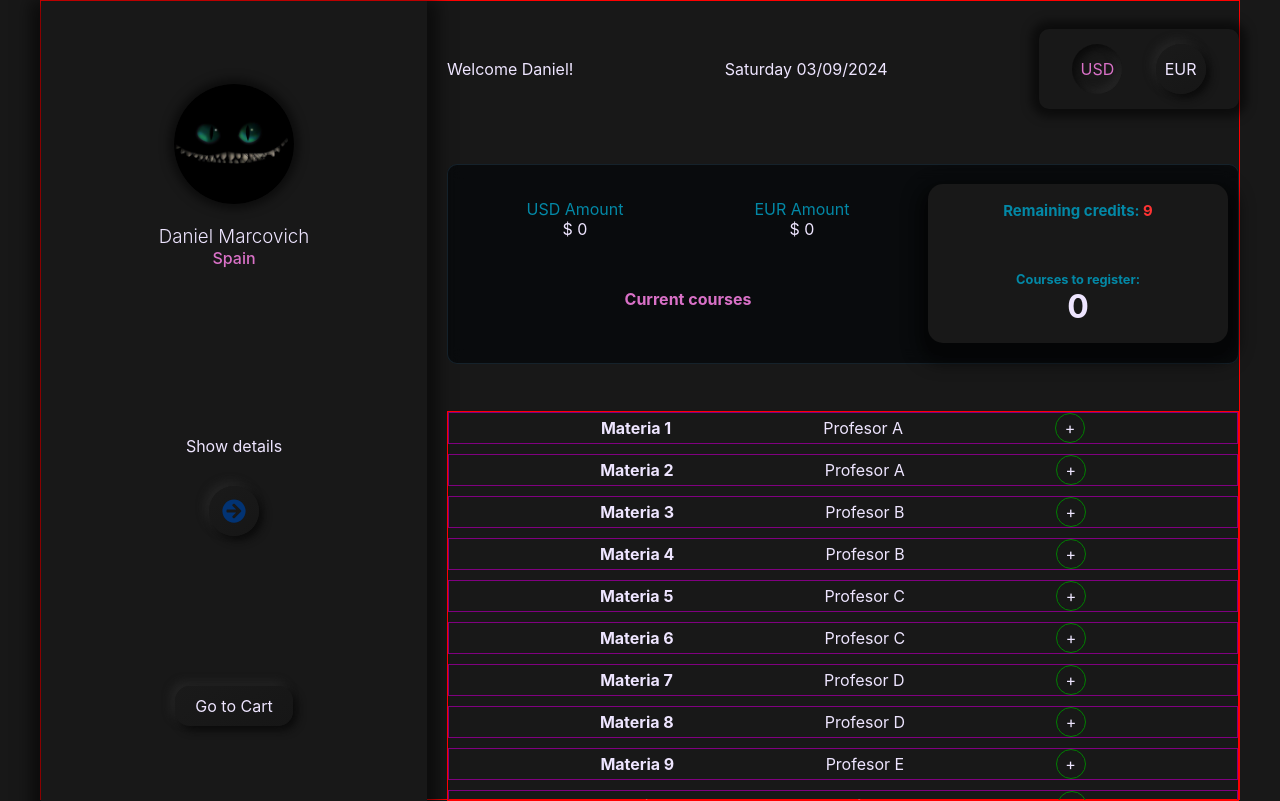
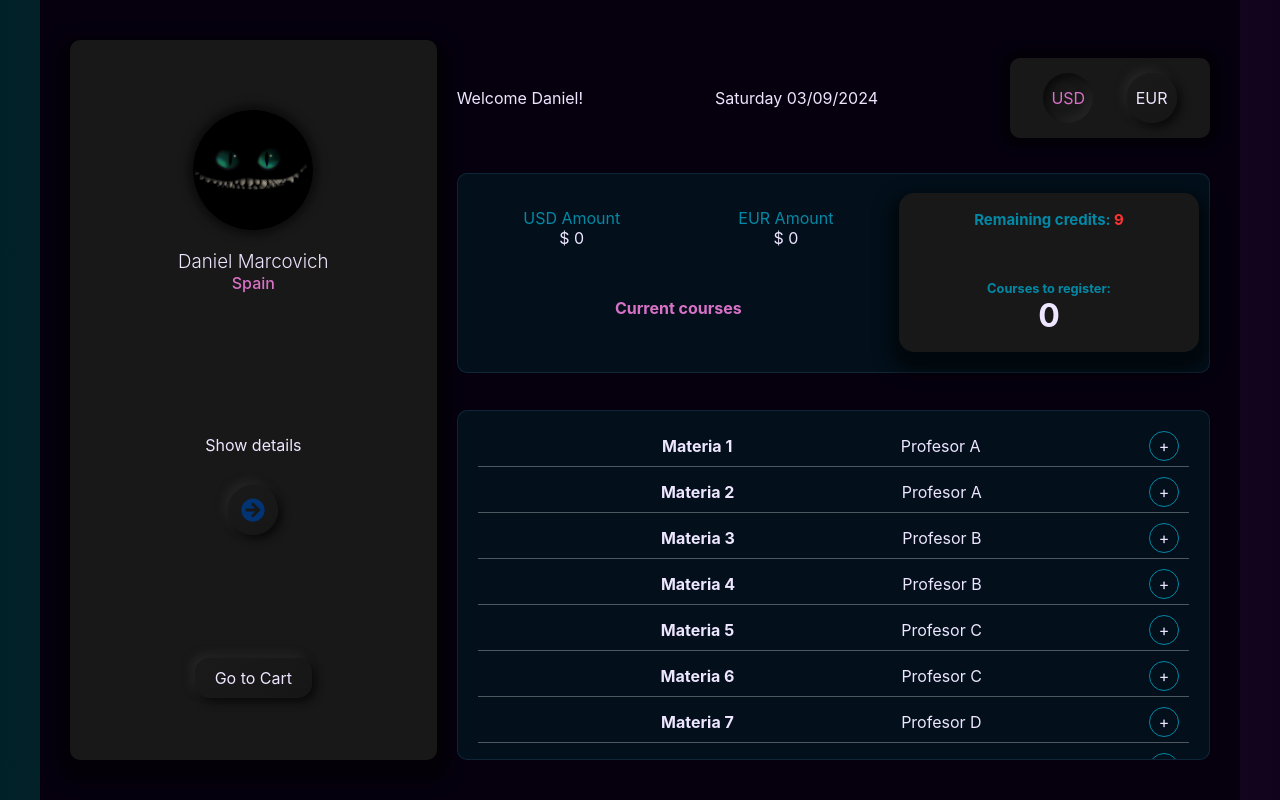
Before and after one commit to BNAStudio/app_inter, a React (Create React App) app: page / in a window 1280 px wide. Built offline with nearby package versions, Linux system fonts and the light colour scheme; the HTML template or start-up script is replaced by a standard one.

Commit message:
refactor(components): update table styles

```diff
--- a/src/components/Aside/Aside.scss
+++ b/src/components/Aside/Aside.scss
@@ -7,6 +7,7 @@
     align-content: space-around;
     background: var(--dark);
     box-shadow: 0px 10px 15px 11px rgba(0, 0, 0, 0.5);
+    border-radius: 10px;
 }
 
 .link-text {
--- a/src/components/Courses/Courses.scss
+++ b/src/components/Courses/Courses.scss
@@ -1,10 +1,44 @@
+@import "../../styles/index.scss";
+
 .c-courses {
+    @include glass_effect();
+    padding: 20px;
     display: flex;
     justify-content: center;
     align-content: flex-start;
     width: 100%;
-    border: 1px solid red;
     flex-wrap: wrap;
     row-gap: 10px;
-    overflow: scroll;
+    overflow-y: scroll;
 }
+
+
+::-webkit-scrollbar {
+    width: 12px;
+    height: 12px;
+}
+
+::-webkit-scrollbar-thumb {
+    background: var(--dark-blue);
+    border-radius: 6px;
+    border: 2px solid transparent;
+    &:hover {
+        background: var(--complementary-hover);
+    }
+}
+
+
+::-webkit-scrollbar-track {
+    background: transparent;
+    border-radius: 6px;
+    box-shadow: inset 0 0 5px var(--dark);
+}
+
+::-webkit-scrollbar-button {
+    display: none;
+}
+
+
+::-webkit-scrollbar-corner {
+    background-color: transparent;
+}
--- a/src/components/RowTable/RowTable.scss
+++ b/src/components/RowTable/RowTable.scss
@@ -1,15 +1,18 @@
 .c-table {
     display: flex;
-    justify-content: space-evenly;
+    justify-content: space-between;
     align-items: center;
     width: 100%;
     height: max-content;
-    border: 1px solid purple;
+    padding: 0 10px 5px 0;
     transition: box-shadow 300ms ease-in-out;
+    border-bottom: 1px solid rgba($color: #ffffffcc, $alpha: 0.3);
 }
+
 .c-table:active {
     border: 1px solid var(--light);
 }
+
 .c-table:hover {
     box-shadow: 0px 0px 5px var(--light);
 }
@@ -17,10 +20,11 @@
 .btn-add-course {
     width: 30px;
     height: 30px;
-    border: 1px solid green;
+    border: 1px solid var(--gradient-mid-blue);
     border-radius: 50%;
     text-align: center;
 }
+
 .btn-add-course:active {
     border: 1px solid red;
     border-radius: 50%;
@@ -29,3 +33,7 @@
 .table-course-name {
     font-size: 1rem;
 }
+
+.invisible {
+    visibility: hidden;
+}
--- a/src/components/RowTable/RowTable.tsx
+++ b/src/components/RowTable/RowTable.tsx
@@ -6,7 +6,7 @@ import { RowTableProps } from "../../models/models";
 const RowTable: React.FC<RowTableProps> = ({ courseInfo, onAddCourse }) => {
   return (
     <div className='c-table'>
-      {courseInfo.isSelected && <FaCheck />}
+      <FaCheck className={`icon-check ${courseInfo.isSelected ? '' : 'invisible'}`} />
       <h3 className='table-course-name'>{courseInfo.name}</h3>
       <p className='table-course-name'>{courseInfo.teacher}</p>
       <button
--- a/src/components/TagCourse/TagCourse.scss
+++ b/src/components/TagCourse/TagCourse.scss
@@ -1,6 +1,8 @@
+@import '../../styles/index.scss';
+
 .c-tag {
+    @include shiny_border(var(--light));
     display: flex;
-    border: 1px solid red;
     width: 100%;
     border-radius: 10px;
     margin: 0 10px;
--- a/src/styles/settings/global.scss
+++ b/src/styles/settings/global.scss
@@ -1,7 +1,8 @@
 @import url('https://fonts.googleapis.com/css2?family=Roboto:ital,wght@0,100;0,400;0,500;0,700;1,400&display=swap');
+@import "../tools/mixins.scss";
 
 body {
-	background: var(--dark);
+	background: linear-gradient(90deg, rgba(1,33,41,1) 0%, rgba(29,29,31,1) 49%, rgba(17,3,28,1) 100%);
 	width: 100%;
 	height: 100vh;
 	color: var(--light);
@@ -32,7 +33,7 @@ button {
 
 .grid {
 	width: 100%;
-	height: 100vh;
+	height: 90vh;
 	display: grid;
 	grid-template-columns: 1fr 1fr 1fr;
 	grid-template-rows: 1fr 1fr 1fr 1fr;
@@ -64,6 +65,10 @@ button {
 
 .App {
 	width: 1200px;
-	border: 1px solid red;
 	height: 100vh;
+	display: flex;
+	justify-content: center;
+	align-items: center	;
+	padding: 30px;
+	background: rgb(6, 0, 14);
 }
--- a/src/styles/tools/mixins.scss
+++ b/src/styles/tools/mixins.scss
@@ -81,7 +81,7 @@
 }
 
 @mixin glass_effect() {
-	background: rgba(2, 6, 8, 0.65);
+	background: rgba(2, 25, 36, 0.65);
 	backdrop-filter: blur(8px);
 	-webkit-backdrop-filter: blur(8px);
 	border-radius: 10px;
```
